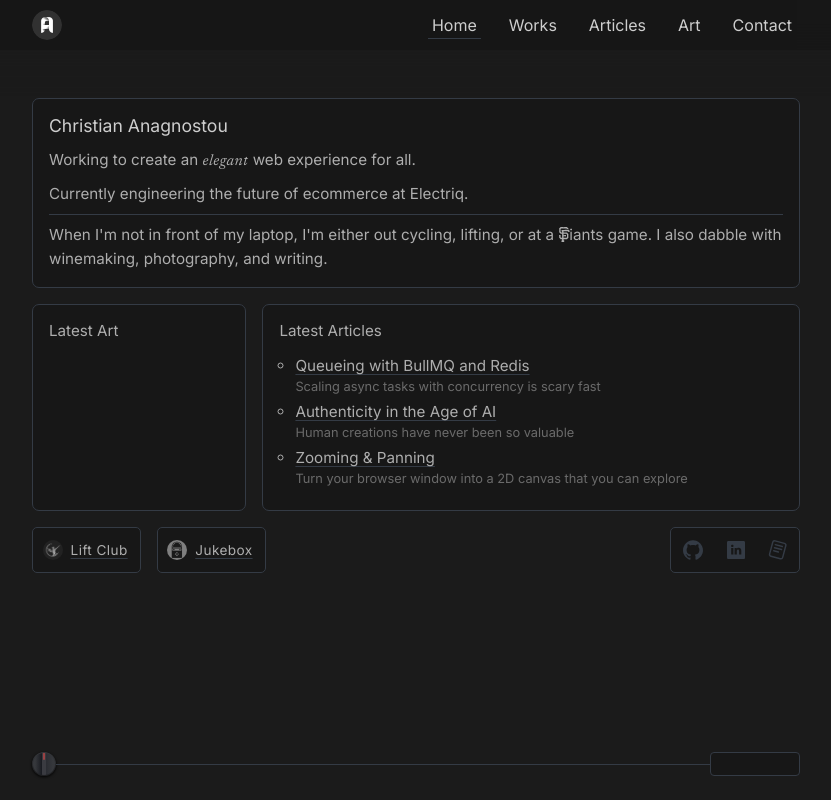
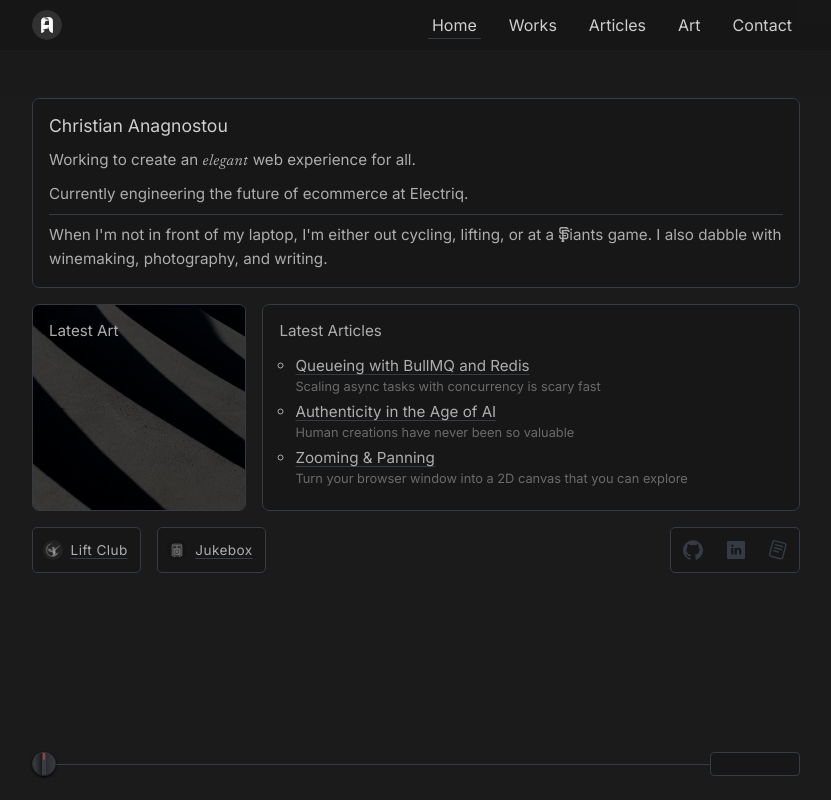
Before and after one commit to christiananagnostou/www, a Next.js app: page / in a window 1280 px wide. Shown: the whole page, without its empty margins (224-1055 px from the left). Built offline with nearby package versions, Linux system fonts and the light colour scheme.

Commit message:
add new jukebox logo

```diff
--- a/components/Home/LatestSection.tsx
+++ b/components/Home/LatestSection.tsx
@@ -34,6 +34,7 @@ const LatestSection = ({ posts }: Props) => {
               alt="Latest photo posted on my website - found on the art page."
               blurDataURL={StairShadow.blurDataURL}
               placeholder="blur"
+              width={750}
             />
           </RecentImage>
         </Link>
@@ -88,6 +89,8 @@ const HomepageBox = styled(motion.div)`
     display: block;
     margin-bottom: 1rem;
     width: fit-content;
+    position: relative;
+    z-index: 1;
   }
 `
 
@@ -146,7 +149,7 @@ const RecentImage = styled(motion.div)`
   position: absolute;
   top: 0;
   left: 0;
-  z-index: -1;
+  z-index: 0;
   filter: brightness(0.25);
   width: 100%;
   height: 100%;
```
Also changed, not shown: public/logo-jukebox.png.
